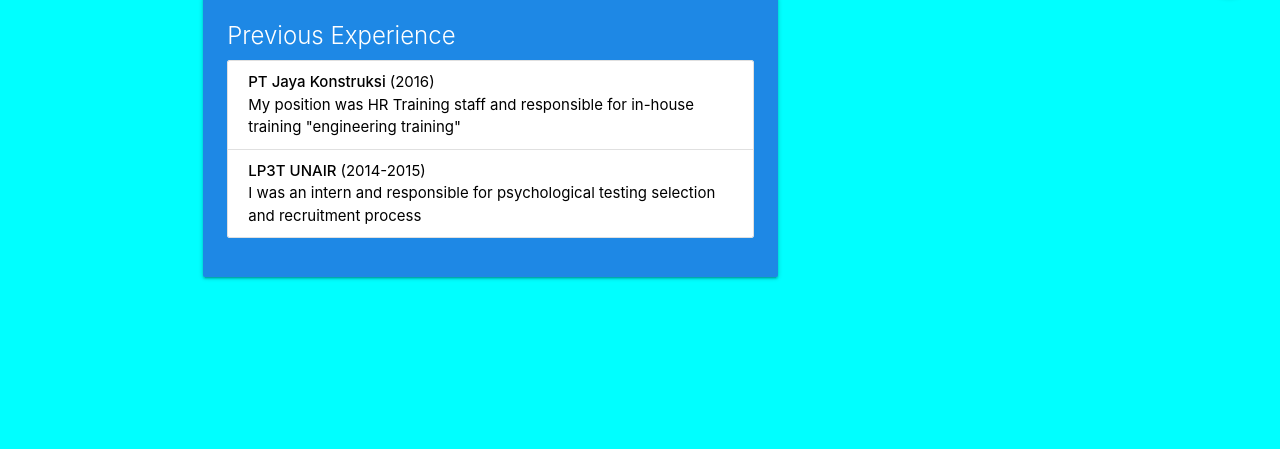
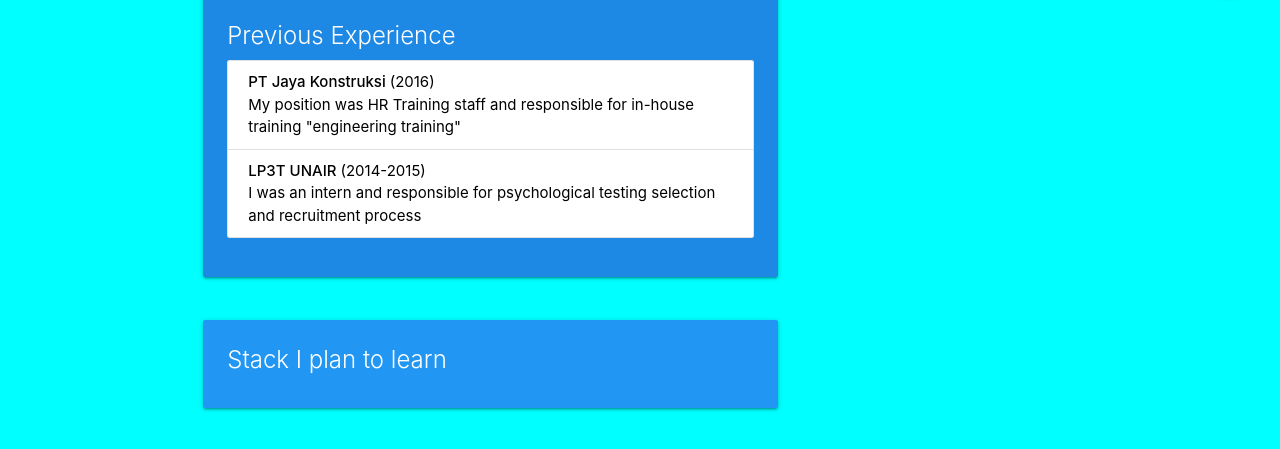
Before and after one commit to kneric/Portfolio1, a plain HTML site: page index.html in a window 1280 px wide. Shown: the part 780-1229 px from the top of the page. Drawn offline with nearby package versions, Linux system fonts and the light colour scheme; a script that the page names is missing.

Commit message:
added stack card

```diff
--- a/index.html
+++ b/index.html
@@ -84,6 +84,17 @@
       </div>
     </div>
 
+    <div class="row">
+      <div class="col s12 m8">
+        <div id="stacks" class="card blue">
+          <div class="card-content white-text">
+            <span class="card-title white-text">Stack I plan to learn</span>
+            <a data-layers="1,2,3,4" data-theme="light" data-stack-embed="true" href="https://embed.stackshare.io/stacks/embed/6e70a3e8cb006b89d688d57b8b6faa"/></a>
+          </div>
+        </div>
+      </div>
+    </div>
+
 
 
   </div>
```
